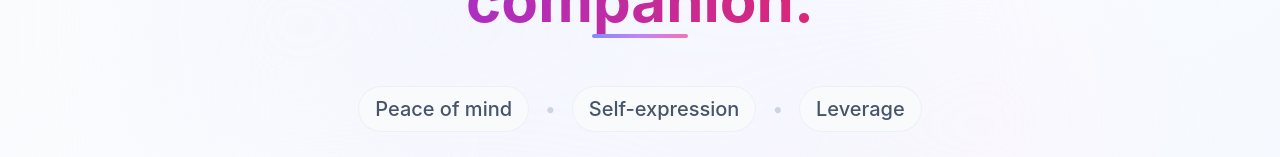
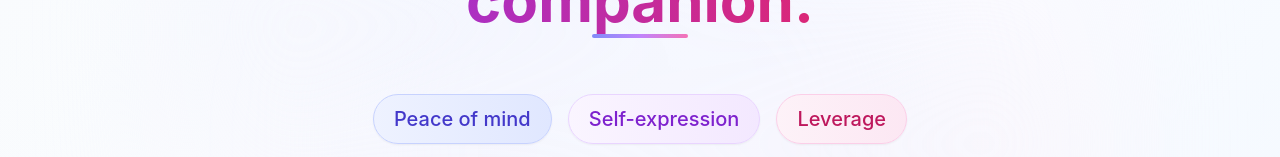
Before and after one commit to ovidon83/mindnestapp, a React (Vite) app: page / in a window 1280 px wide. Shown: the part 795-952 px from the top of the page. Built offline with nearby package versions, Linux system fonts and the light colour scheme; no server answers.

Commit message:
Enhance philosophy pills design
- Removed dot separators between pills
- Added gradient backgrounds (indigo, purple, pink)
- Enhanced with shadows and hover effects
- Color-coded each pill for better visual distinction
- More prominent and modern appearance

```diff
--- a/src/components/CaptureView.tsx
+++ b/src/components/CaptureView.tsx
@@ -442,12 +442,10 @@ const CaptureView: React.FC<CaptureViewProps> = ({ onOrganizeClick }) => {
                   </div>
 
                   {/* Three motivations - elegant horizontal layout */}
-                  <div className="flex flex-wrap items-center justify-center gap-2 sm:gap-3 md:gap-4 text-base sm:text-lg md:text-xl text-slate-600 font-medium py-4">
-                    <span className="px-4 py-2 rounded-full bg-slate-50 border border-slate-200/50">Peace of mind</span>
-                    <span className="text-slate-300 text-xl">•</span>
-                    <span className="px-4 py-2 rounded-full bg-slate-50 border border-slate-200/50">Self-expression</span>
-                    <span className="text-slate-300 text-xl">•</span>
-                    <span className="px-4 py-2 rounded-full bg-slate-50 border border-slate-200/50">Leverage</span>
+                  <div className="flex flex-wrap items-center justify-center gap-3 sm:gap-4 text-base sm:text-lg md:text-xl font-medium py-6">
+                    <span className="px-5 py-2.5 rounded-full bg-gradient-to-r from-indigo-50 to-indigo-100 border border-indigo-200 text-indigo-700 shadow-sm hover:shadow-md transition-all">Peace of mind</span>
+                    <span className="px-5 py-2.5 rounded-full bg-gradient-to-r from-purple-50 to-purple-100 border border-purple-200 text-purple-700 shadow-sm hover:shadow-md transition-all">Self-expression</span>
+                    <span className="px-5 py-2.5 rounded-full bg-gradient-to-r from-pink-50 to-pink-100 border border-pink-200 text-pink-700 shadow-sm hover:shadow-md transition-all">Leverage</span>
                   </div>
 
                   {/* Final statement - emphasized */}
```
